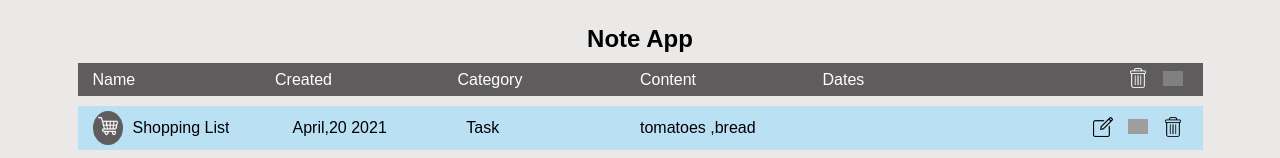
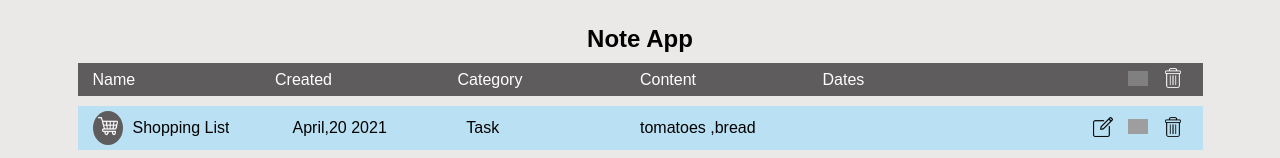
Before and after one commit to xtadeushx/notes-app-reat, a React (Vite) app: page / in a window 1280 px wide. Shown: the top 158 px of the page. Built offline with nearby package versions, Linux system fonts and the light colour scheme; grey boxes are pictures that could not be loaded.

Commit message:
feat: add reducer deleteAllNotes

```diff
--- a/src/components/notes-table/components/table-header/table-header.tsx
+++ b/src/components/notes-table/components/table-header/table-header.tsx
@@ -4,8 +4,15 @@ import styles from './table-header.module.scss';
 import { Button } from '../../../common/button/button';
 import { ButtonsWrapper } from '../../../common/buttons-wrapper/buttons-wrapper';
 import Image from '../../../common/image/image';
+import { useDispatch } from 'react-redux';
+import { deleteAllNotes } from '../../../../redux/slices/notes-slice';
 
 const TableHeader: React.FC = () => {
+  const dispatch = useDispatch();
+
+  const handelDeleteAllNotes = () => {
+    dispatch(deleteAllNotes());
+  };
   return (
     <div className={styles.table__header}>
       <p className={styles.header__description}>Name</p>
@@ -15,17 +22,15 @@ const TableHeader: React.FC = () => {
       <p className={styles.header__description}>Dates</p>
 
       <ButtonsWrapper>
-        <Button type="button" className='button--light'>
-          <Image
-            alt='delete icon'
-            src={deleteIcon}
-          />
+        <Button type="button" className="button--light">
+          <Image alt="archive icon" src={archiveIcon} />
         </Button>
-        <Button type="button" className='button--light'>
-          <Image
-            alt='archive icon'
-            src={archiveIcon}
-          />
+        <Button
+          type="button"
+          className="button--light"
+          onClick={handelDeleteAllNotes}
+        >
+          <Image alt="delete icon" src={deleteIcon} />
         </Button>
       </ButtonsWrapper>
     </div>
--- a/src/redux/slices/notes-slice.ts
+++ b/src/redux/slices/notes-slice.ts
@@ -93,11 +93,11 @@ export const noteSlice = createSlice({
 
     deleteNote: (state, action: PayloadAction<number>) => {
       state.notesList = state.notesList.filter(note => note.id !== action.payload);
-    }
+    },
 
-
+    deleteAllNotes: (state) => { state.notesList = [] }
   }
 })
 
-export const { addNote, deleteNote } = noteSlice.actions
+export const { addNote, deleteNote, deleteAllNotes } = noteSlice.actions
 export default noteSlice.reducer
```
